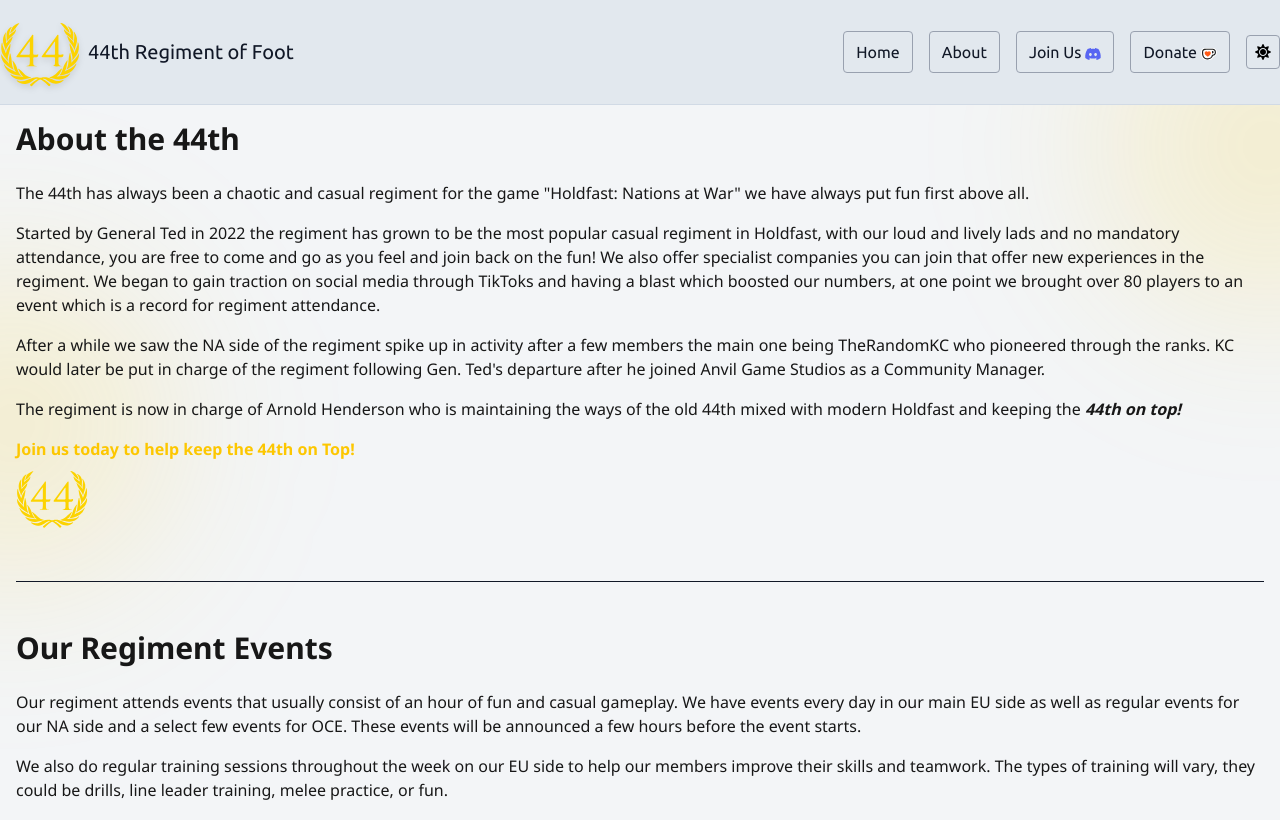
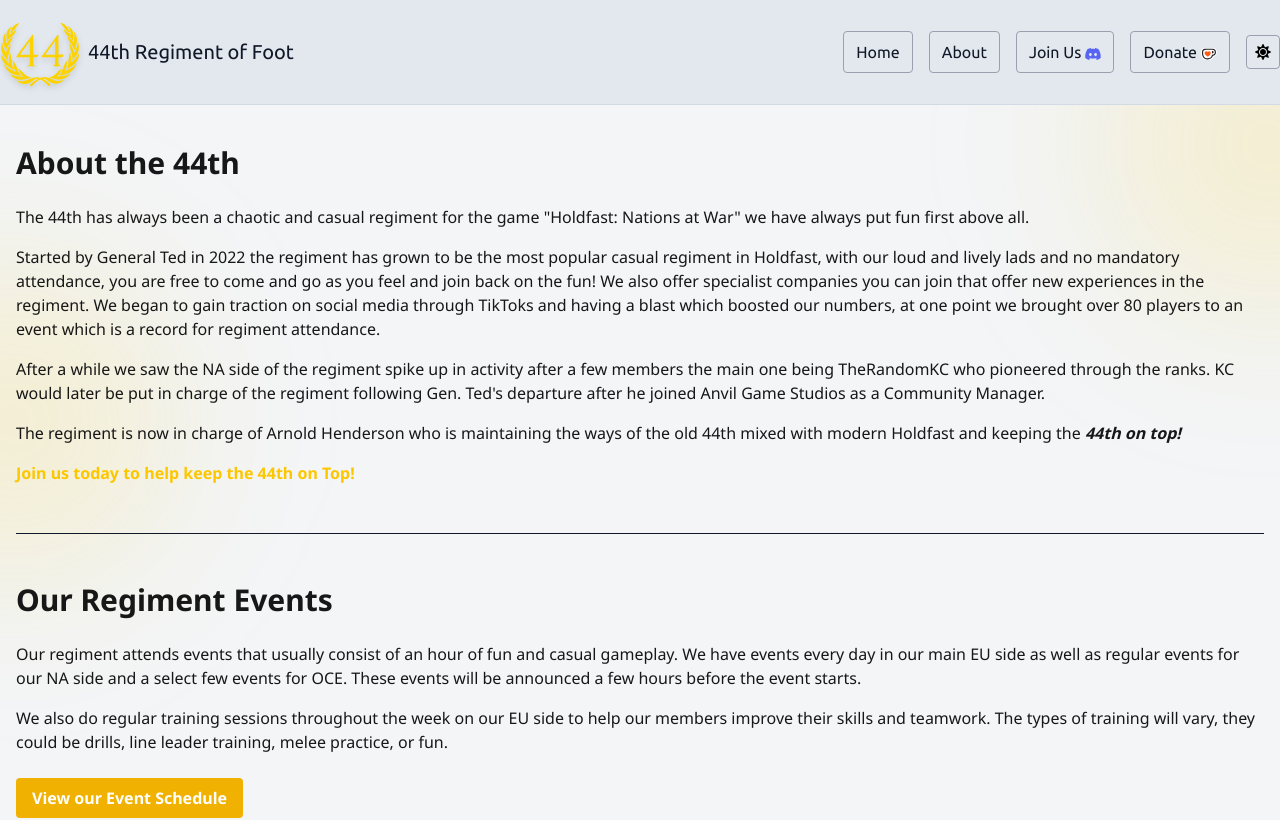
Before and after one commit to ArnoldHenderson/44th-rof-site, a Next.js app: page /about in a window 1280 px wide. Shown: the top 820 px of the page. Built offline with nearby package versions, Linux system fonts and the light colour scheme.

Commit message:
Refactor About page layout for improved readability, enhance spacing with consistent use of horizontal rules, and update global styles to fix section separation.

```diff
--- a/src/app/about/page.tsx
+++ b/src/app/about/page.tsx
@@ -21,10 +21,8 @@ export default function About() {
 
       <main className="site-main blurred-glow-bg grow p-4 font-noto">
         <div className="container mx-auto">
-          <div className="mb-6 left-10">
-            <h1 className="mb-6 text-3xl font-bold font-noto">
-              About the 44th
-            </h1>
+          <br />
+          <h1 className="mb-6 text-3xl font-bold font-noto">About the 44th</h1>
           <div className="mb-6 text-1xl">
             <p>
               The 44th has always been a chaotic and casual regiment for the
@@ -33,14 +31,14 @@ export default function About() {
             </p>
             <p>
               Started by General Ted in 2022 the regiment has grown to be the
-                most popular casual regiment in Holdfast, with our loud and
-                lively lads and no mandatory attendance, you are free to come
-                and go as you feel and join back on the fun! We also offer
-                specialist companies you can join that offer new experiences in
-                the regiment. We began to gain traction on social media through
-                TikToks and having a blast which boosted our numbers, at one
-                point we brought over 80 players to an event which is a record
-                for regiment attendance.
+              most popular casual regiment in Holdfast, with our loud and lively
+              lads and no mandatory attendance, you are free to come and go as
+              you feel and join back on the fun! We also offer specialist
+              companies you can join that offer new experiences in the regiment.
+              We began to gain traction on social media through TikToks and
+              having a blast which boosted our numbers, at one point we brought
+              over 80 players to an event which is a record for regiment
+              attendance.
             </p>
             <p>
               After a while we saw the NA side of the regiment spike up in
@@ -60,14 +58,6 @@ export default function About() {
             <p className="text-yellow-400 font-bold">
               Join us today to help keep the 44th on Top!
             </p>
-              <Image
-                src="/media/images/branding/logo.svg"
-                alt="44th Regiment of Foot Logo"
-                width={72}
-                height={72}
-              />
-            </div>
-          </div>
           </div>
 
           <hr />
@@ -90,11 +80,10 @@ export default function About() {
 
           <hr />
 
-        <div className="container mx-auto mt-8">
           <InfoCardsCreator infoCards={infoCards} />
-        </div>
 
           <br />
+        </div>
       </main>
 
       <SiteFooter />
--- a/src/app/globals.css
+++ b/src/app/globals.css
@@ -45,10 +45,9 @@ body {
   font-family: var(--font-ubuntu), sans-serif;
 }
 
-/* Space between sections */
+/* Space between sections using horizontal rules */
 
-hr,
-br {
+hr {
   border: none;
   border-top: 1px solid var(--surface-foreground);
   margin: 3rem 0;
--- a/src/app/page.tsx
+++ b/src/app/page.tsx
@@ -17,11 +17,9 @@ export default function Home() {
       <main className="site-main blurred-glow-bg grow p-4 font-noto">
         <div className="container mx-auto">
           <HeroCarousel />
-        </div>
 
-        <hr />
+          <hr />
 
-        <div className="container mx-auto mt-8">
           <InfoCardsCreator infoCards={infoCardsData} />
         </div>
         <br />
```
Lines whose indentation alone changed are shown as unchanged.
